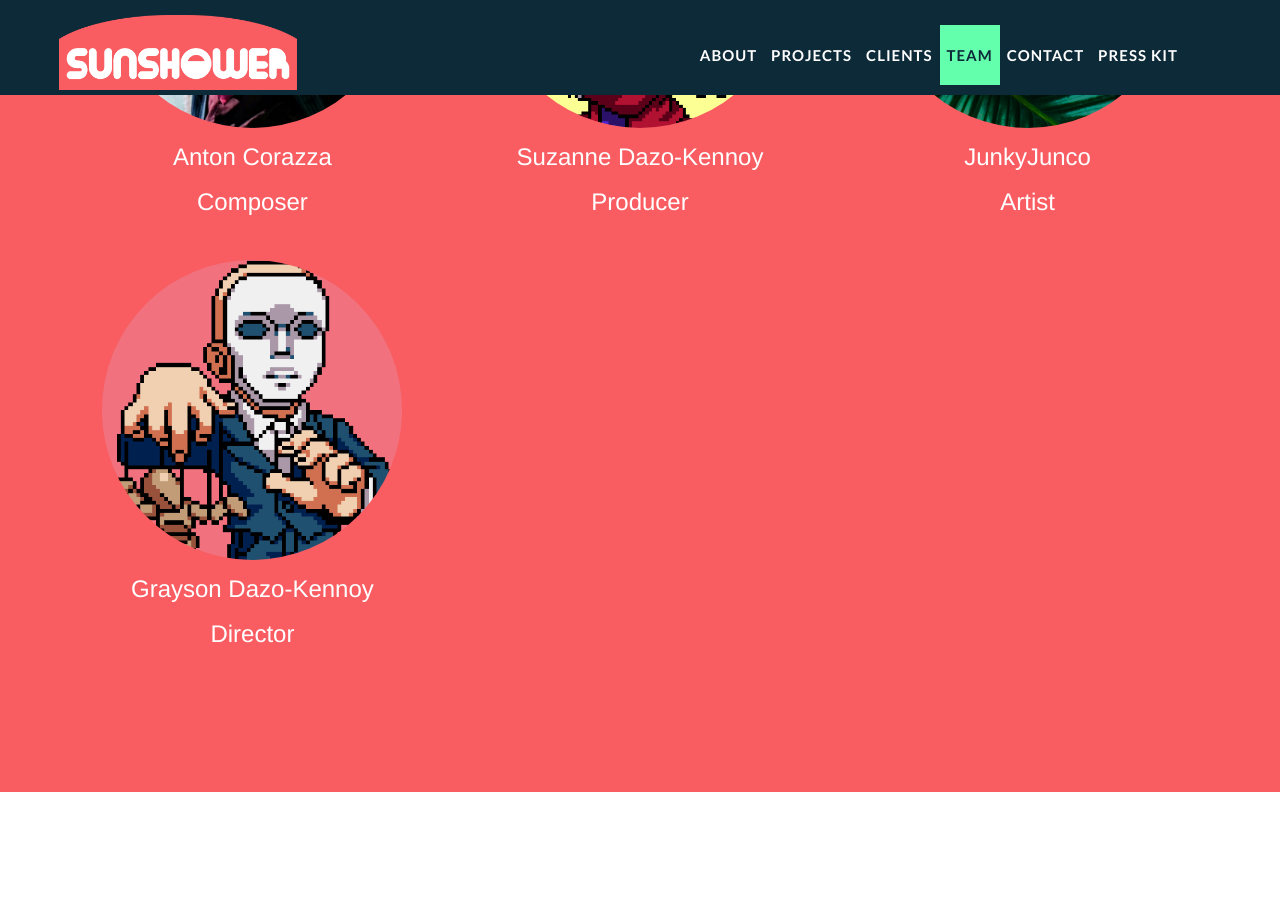
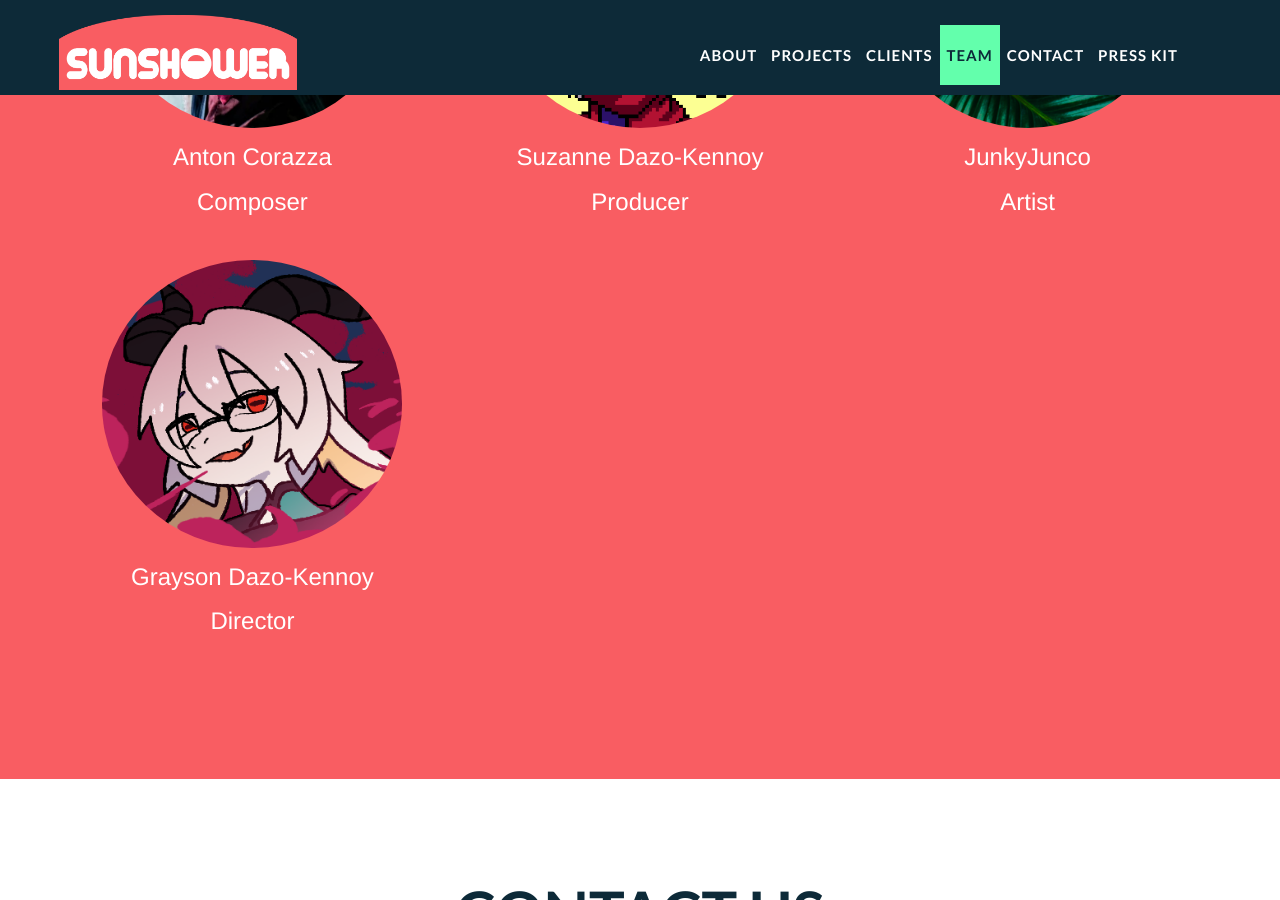
Before and after one commit to Phanterm/sunshower-website, a Jekyll site: the page built from index.html, in a window 1280 px wide and 900 px high, scrolled down 3387 px. Built offline with Jekyll 4.4.1, drawn with Linux system fonts in a browser that asks for light colours; some web fonts are replaced.

Commit message:
Updated grayson's staff pic.

```diff
--- a/_staff/phanterm.markdown
+++ b/_staff/phanterm.markdown
@@ -1,7 +1,7 @@
 ---
 layout: default
 modal-id: 1
-img: grayson.png
+img: phanterm.png
 name: Grayson Dazo-Kennoy
 position: Director
 likes: Baking, Cats, Petrichor (the smell of rain!)
```
Also changed, not shown: img/staff/phanterm.png (added).
